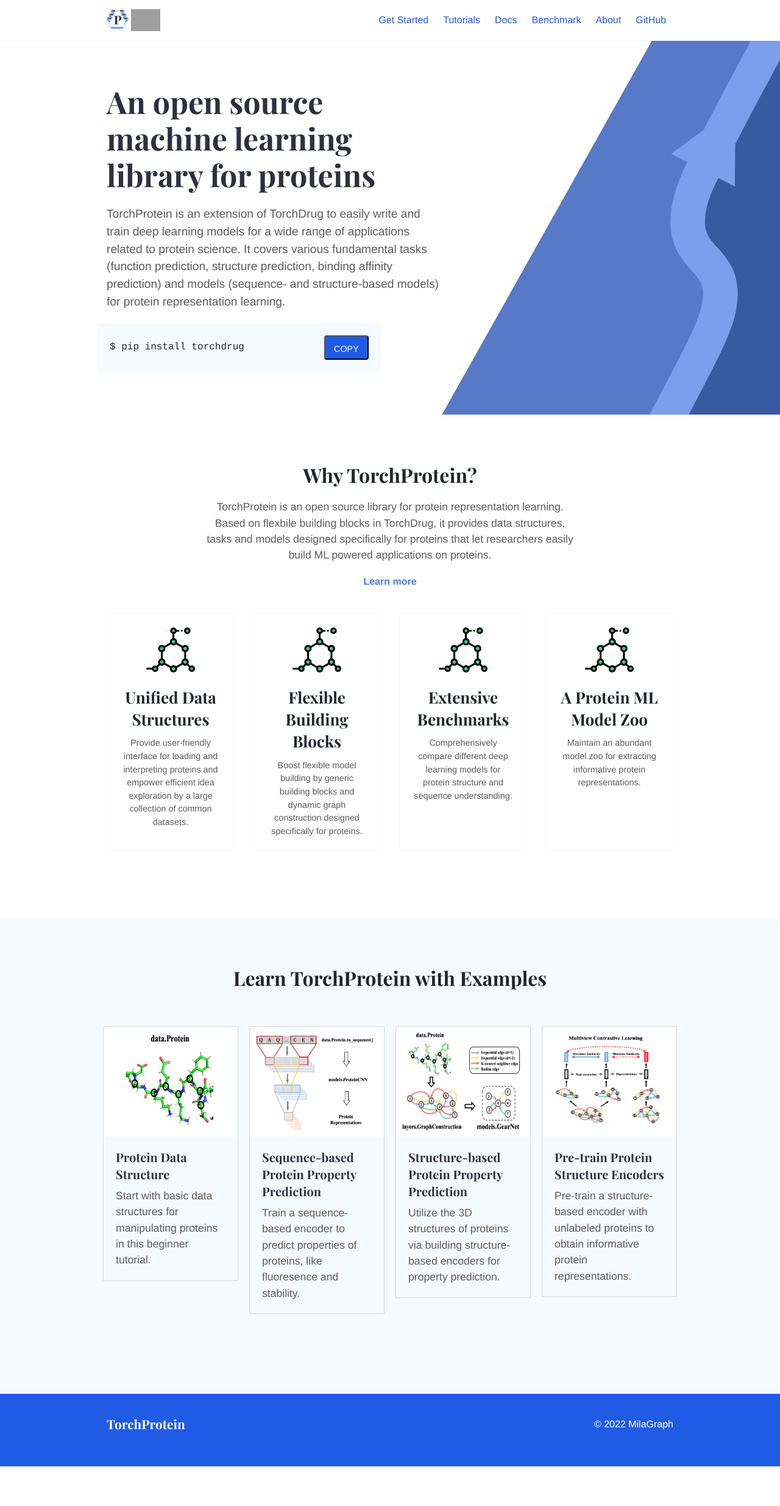
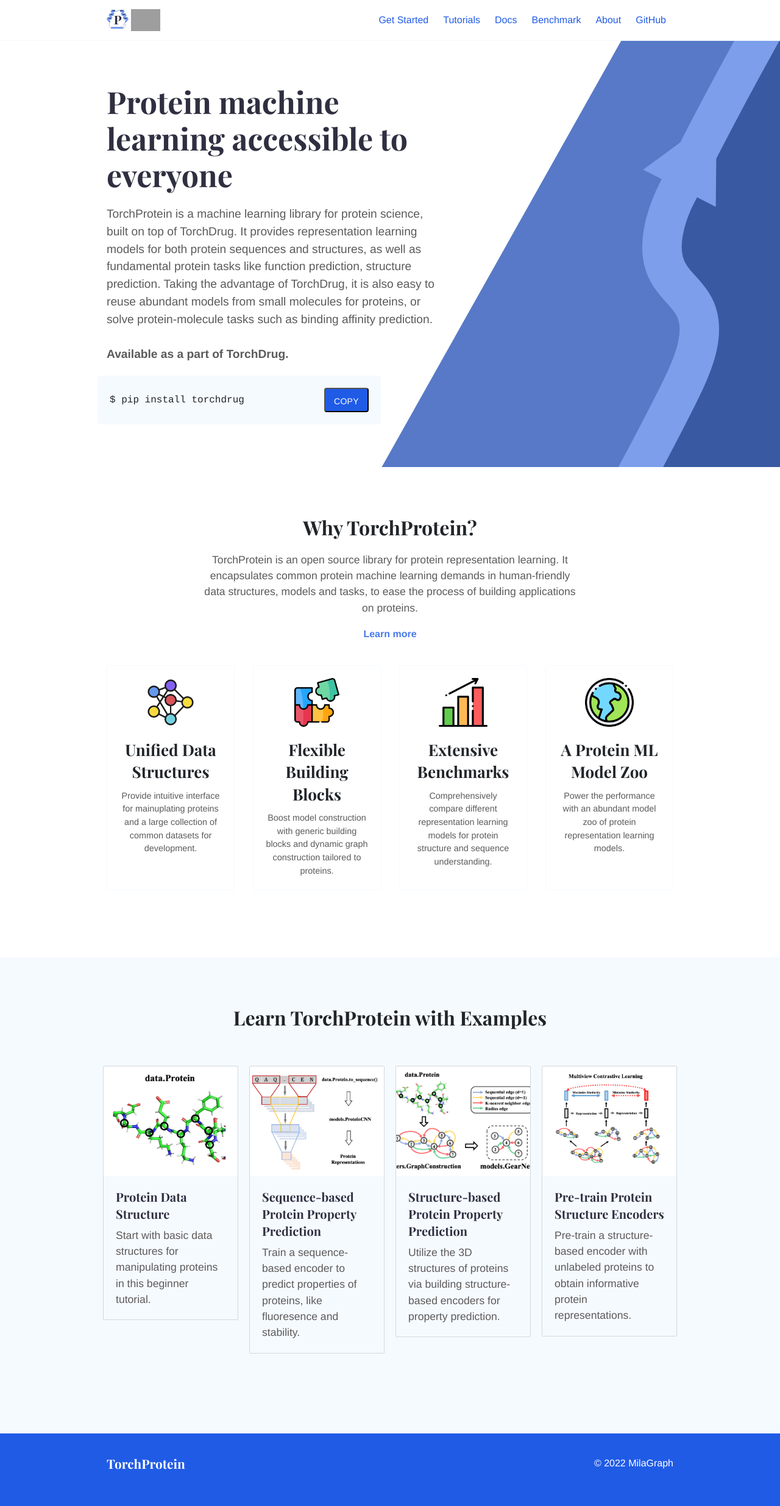
Before and after one commit to DeepGraphLearning/torchprotein-site, a Jekyll site: the page built from _pages/index.md, in a window 1280 px wide. Shown: the whole page at 61% size. Built offline with Jekyll 4.4.1, drawn with Linux system fonts in a browser that asks for light colours; comment, search, counter and statistics services are not loaded; before the commit the page ends 2405 px from its top, so only the background shows below that; grey boxes are pictures that could not be loaded.

Commit message:
update the index page

```diff
--- a/_pages/index.md
+++ b/_pages/index.md
@@ -3,53 +3,55 @@
 permalink: /
 title:
 landing:
-  title: An open source machine learning library for proteins
+  title: Protein machine learning accessible to everyone
   excerpt: >
-    TorchProtein is an extension of TorchDrug to easily write and train deep learning models for a wide range of applications related to protein science. It covers various fundamental tasks (function prediction, structure prediction, binding affinity prediction) and models (sequence- and structure-based models) for protein representation learning.
+    TorchProtein is a machine learning library for protein science, built on top of TorchDrug. It provides representation learning models for both protein sequences and structures, as well as fundamental protein tasks like function prediction, structure prediction. Taking the advantage of TorchDrug, it is also easy to reuse abundant models from small molecules for proteins, or solve protein-molecule tasks such as binding affinity prediction.
+    <br><br>
+    <b>Available as a part of TorchDrug.</b>
 
 image_grid:
   title: Why TorchProtein?
-  excerpt: TorchProtein is an open source library for protein representation learning. Based on flexbile building blocks in TorchDrug, it provides data structures, tasks and models designed specifically for proteins that let researchers easily build ML powered applications on proteins.
+  excerpt: TorchProtein is an open source library for protein representation learning. It encapsulates common protein machine learning demands in human-friendly data structures, models and tasks, to ease the process of building applications on proteins.
+  url: features
   items:
     - title: Unified Data Structures
-      image: assets/images/task/generation.png
+      image: assets/images/feature/data_structure.png
       excerpt: >
-        Provide user-friendly interface for loading and interpreting proteins and empower efficient idea exploration by a large collection of common datasets.
+        Provide intuitive interface for mainuplating proteins and a large collection of common datasets for development.
     - title: Flexible Building Blocks
-      image: assets/images/task/generation.png
+      image: assets/images/feature/building_block.png
       excerpt: >
-        Boost flexible model building by generic building blocks and dynamic graph construction designed specifically for proteins.
+        Boost model construction with generic building blocks and dynamic graph construction tailored to proteins.
     - title: Extensive Benchmarks
-      image: assets/images/task/generation.png
+      image: assets/images/feature/benchmark.png
       excerpt: >
-        Comprehensively compare different deep learning models for protein structure and sequence understanding.
+        Comprehensively compare different representation learning models for protein structure and sequence understanding.
     - title: A Protein ML Model Zoo
-      image: assets/images/task/generation.png
+      image: assets/images/feature/model_zoo.png
       excerpt: >
-        Maintain an abundant model zoo for extracting informative protein representations.
-  url: features
+        Power the performance with an abundant model zoo of protein representation learning models.
 
 card_grid:
   title: Learn TorchProtein with Examples
   items:
     - title: Protein Data Structure
       url: /tutorial_1
-      image: assets/images/task/protein.png
+      image: assets/images/tutorial/protein.png
       excerpt: >
         Start with basic data structures for manipulating proteins in this beginner tutorial.
     - title: Sequence-based Protein Property Prediction
       url: /tutorial_2
-      image: assets/images/task/sequence_encoder.png
+      image: assets/images/tutorial/sequence_encoder.png
       excerpt: >
         Train a sequence-based encoder to predict properties of proteins, like fluoresence and stability.
     - title: Structure-based Protein Property Prediction
       url: /tutorial_3
-      image: assets/images/task/structure_encoder.png
+      image: assets/images/tutorial/structure_encoder.png
       excerpt: >
         Utilize the 3D structures of proteins via building structure-based encoders for property prediction.
     - title: Pre-train Protein Structure Encoders
       url: /tutorial_4
-      image: assets/images/task/pretrain.png
+      image: assets/images/tutorial/pretrain.png
       excerpt: >
         Pre-train a structure-based encoder with unlabeled proteins to obtain informative protein representations.
 
--- a/_sass/components/_card.scss
+++ b/_sass/components/_card.scss
@@ -17,7 +17,7 @@
   .image {
     img {
       height: 180px;
-      object-fit: fill;
+      object-fit: cover;
       object-position: center;
       width: 100%;
     }
--- a/_sass/components/_intro.scss
+++ b/_sass/components/_intro.scss
@@ -51,7 +51,7 @@
       width: 80%;
     }
 	@include media-breakpoint-up(xl) {
-      width: 60%;
+      width: 70%;
     }
   }
 }
--- a/_sass/pages/team/_team-summary.scss
+++ b/_sass/pages/team/_team-summary.scss
@@ -16,7 +16,7 @@
     flex: 1;
     h2 {
       margin: 0;
-      font-size: 22px;
+      font-size: 20px;
       font-weight: normal;
     }
     p {
@@ -37,8 +37,8 @@
   padding: 20px;
   border-radius: 10px;
   .team-image {
-    height: 110px;
-    width: 110px;
+    height: 105px;
+    width: 105px;
     margin-right: 16px;
     border-radius: 50%;
     overflow: hidden;
```
Also changed, not shown: Gemfile.lock, assets/images/feature/benchmark.png (added), assets/images/feature/building_block.png (added), assets/images/feature/data_structure.png (added), assets/images/feature/model_zoo.png (added), assets/images/task/generation.png (deleted), assets/images/tutorial/pretrain.png (renamed from assets/images/task/pretrain.png), assets/images/tutorial/protein.png (renamed from assets/images/task/protein.png), assets/images/tutorial/sequence_encoder.png (renamed from assets/images/task/sequence_encoder.png), assets/images/tutorial/structure_encoder.png (renamed from assets/images/task/structure_encoder.png).
